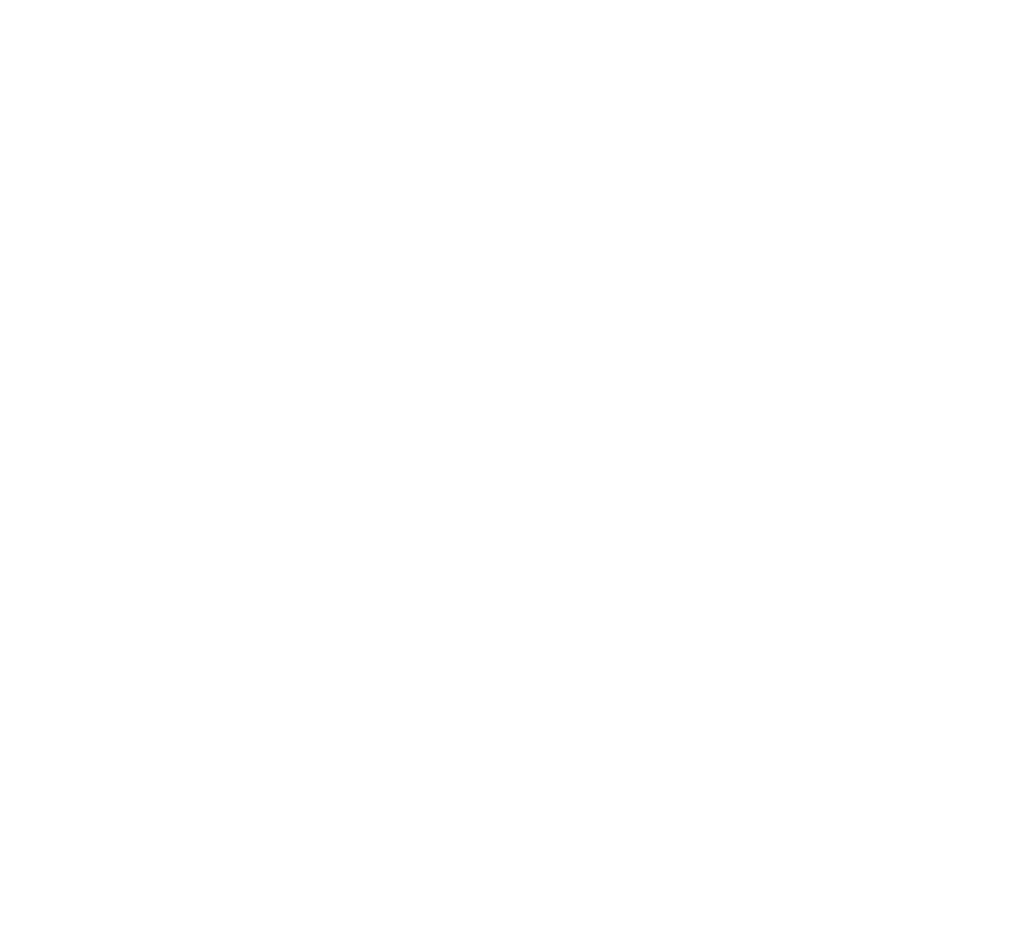
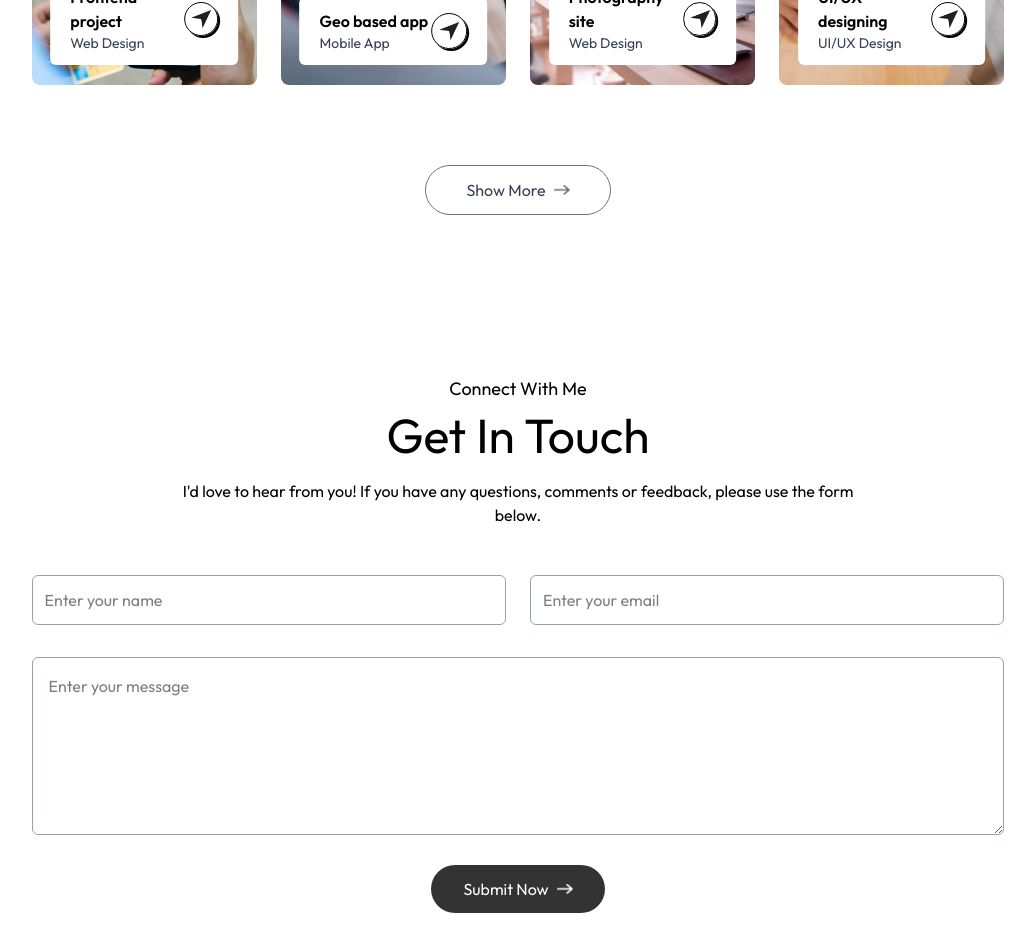
Before and after one commit to Muntasir00/portfolio-muntasir, a Next.js app: page / in a window 1280 px wide. Shown: the part 2759-3711 px from the top of the page, without its empty margins (122-1157 px from the left). Before the commit the page ends 2601 px from the top, so only its background shows below. Built offline with nearby package versions, Linux system fonts and the light colour scheme; a web font is replaced by a local one.

Commit message:
contact done

```diff
--- /dev/null
+++ b/app/components/Contact.jsx
@@ -0,0 +1,83 @@
+import React, { useState } from 'react';
+import { assets } from '@/assets/assets';
+import Image from 'next/image';
+
+const Contact = () => {
+  const [result, setResult] = useState('');
+
+  const onSubmit = async event => {
+    event.preventDefault();
+    setResult('Sending....');
+    const formData = new FormData(event.target);
+
+    formData.append('access_key', '08b482b5-ede2-44ad-892e-4d413e4a6b52');
+
+    const response = await fetch('https://api.web3forms.com/submit', {
+      method: 'POST',
+      body: formData,
+    });
+
+    const data = await response.json();
+
+    if (data.success) {
+      setResult('Form Submitted Successfully');
+      event.target.reset();
+    } else {
+      console.log('Error', data);
+      setResult(data.message);
+    }
+  };
+  return (
+    <div
+      id='contact'
+      className='w-full px-[12%] py-10 scroll-mt-20 bg-[url("/footer-bg-color.png")] bg-no-repeat bg-center bg[length: 90%_auto]'
+    >
+      <h4 className='text-center mb-2 text-lg font-Ovo'>Connect With Me</h4>
+      <h2 className='text-center text-5xl font-Ovo'>Get In Touch</h2>
+      <p className='text-center max-w-2xl mx-auto mt-5 mb-12 font-Ovo'>
+        I'd love to hear from you! If you have any questions, comments or
+        feedback, please use the form below.
+      </p>
+
+      <form onSubmit={onSubmit} className='mx-w-2xl mx-auto'>
+        <div className='w-full grid grid-cols-1 md:grid-cols-2 gap-6 mt-10 mb-8'>
+          <input
+            type='text'
+            placeholder='Enter your name'
+            required
+            className='flex-1 p-3 outline-none border-[0.5px] border-gray-400 rounded-md bg-white'
+            name='name'
+          />
+          <input
+            type='text'
+            placeholder='Enter your email'
+            required
+            className='flex-1 p-3 outline-none border-[0.5px] border-gray-400 rounded-md bg-white'
+            name='email'
+          />
+        </div>
+        <textarea
+          rows='6'
+          placeholder='Enter your message'
+          required
+          className='w-full p-4 outline-none border-[0.5px] border-gray-400 rounded-md bg-white mb-6'
+          name='message'
+        ></textarea>
+        <button
+          type='submit'
+          className='py-3 px-8 w-max flex items-center justify-between gap-2 bg-black/80 text-white rounded-full mx-auto hover:bg-black duration-500'
+        >
+          Submit Now
+          <Image
+            src={assets.right_arrow_white}
+            alt='Send Icon'
+            className='w-4'
+          />
+        </button>
+        <p className='text-center mt-4 text-gray-700 font-semibold'>{result}</p>
+      </form>
+    </div>
+  );
+};
+
+export default Contact;
--- a/app/components/Services.jsx
+++ b/app/components/Services.jsx
@@ -13,7 +13,7 @@ const Services = () => {
         adipisicing elit. Eaque, aspernatur?
       </p>
 
-      <div className='grid grid-cols-4 gap-6 my-10 md:grid-cols-2 sm:grid-cols-1'>
+      <div className='grid grid-cols-1 sm:grid-cols-2 md:grid-cols-4 gap-6 my-10'>
         {serviceData.map(({ icon, title, description, link }, index) => (
           <div
             key={index}
--- a/app/components/work.jsx
+++ b/app/components/work.jsx
@@ -1,6 +1,8 @@
+import { assets, workData } from '@/assets/assets';
+import Image from 'next/image';
 import React from 'react';
 
-const work = () => {
+const Work = () => {
   return (
     <div id='work' className='w-full px-[12%] py-10 scroll-mt-20'>
       <h4 className='text-center mb-2 text-lg font-Ovo'>My Portfolio</h4>
@@ -10,8 +12,43 @@ const work = () => {
         nam autem libero quae. Lorem ipsum dolor sit amet consectetur
         adipisicing elit. Eaque, aspernatur?
       </p>
+
+      <div className='grid grid-cols-1 sm:grid-cols-2 md:grid-cols-4 gap-6 my-10'>
+        {workData.map((project, index) => (
+          <div
+            key={index}
+            style={{ backgroundImage: `url(${project.bgImage})` }}
+            className='aspect-square bg-no-repeat bg-cover bg-center rounded-lg relative cursor-pointer group'
+          >
+            <div
+              className='bg-white w-10/12 rounded-md absolute bottom-5 left-1/2 -translate-x-1/2 py-3 px-5 flex items-center justify-between duration-500
+            group-hover:bottom-7'
+            >
+              <div>
+                <h2 className='font-semibold'>{project.title}</h2>
+                <p className='text-sm text-gray-700'>{project.description}</p>
+              </div>
+              <div className='border rounded-full border-black w-9 aspect-square flex items-center justify-center shadow-[2px_2px_0_#000] group-hover:bg-lime-300 transition duration-500'>
+                <Image src={assets.send_icon} alt='send icon' className='w-5' />
+              </div>
+            </div>
+          </div>
+        ))}
+      </div>
+
+      <a
+        href=''
+        className='w-max flex items-center justify-center gap-2 text-gray-700 border-[0.5px] border-gray-500 rounded-full py-3 px-10 mx-auto my-20 hover:bg-lightHover duration-500'
+      >
+        Show More
+        <Image
+          src={assets.right_arrow_bold}
+          alt='Right Arrow'
+          className='w-4'
+        />
+      </a>
     </div>
   );
 };
 
-export default work;
+export default Work;
--- a/app/page.tsx
+++ b/app/page.tsx
@@ -3,6 +3,8 @@ import Navbar from './components/Navbar';
 import Header from './components/Header';
 import About from './components/About';
 import Services from './components/Services';
+import Work from './components/Work';
+import Contact from './components/Contact';
 
 export default function Home() {
   return (
@@ -11,6 +13,8 @@ export default function Home() {
       <Header />
       <About />
       <Services />
+      <Work />
+      <Contact />
     </>
   );
 }
```
Also changed, not shown: 1 other file (tests, documents, lock files or other folders).
